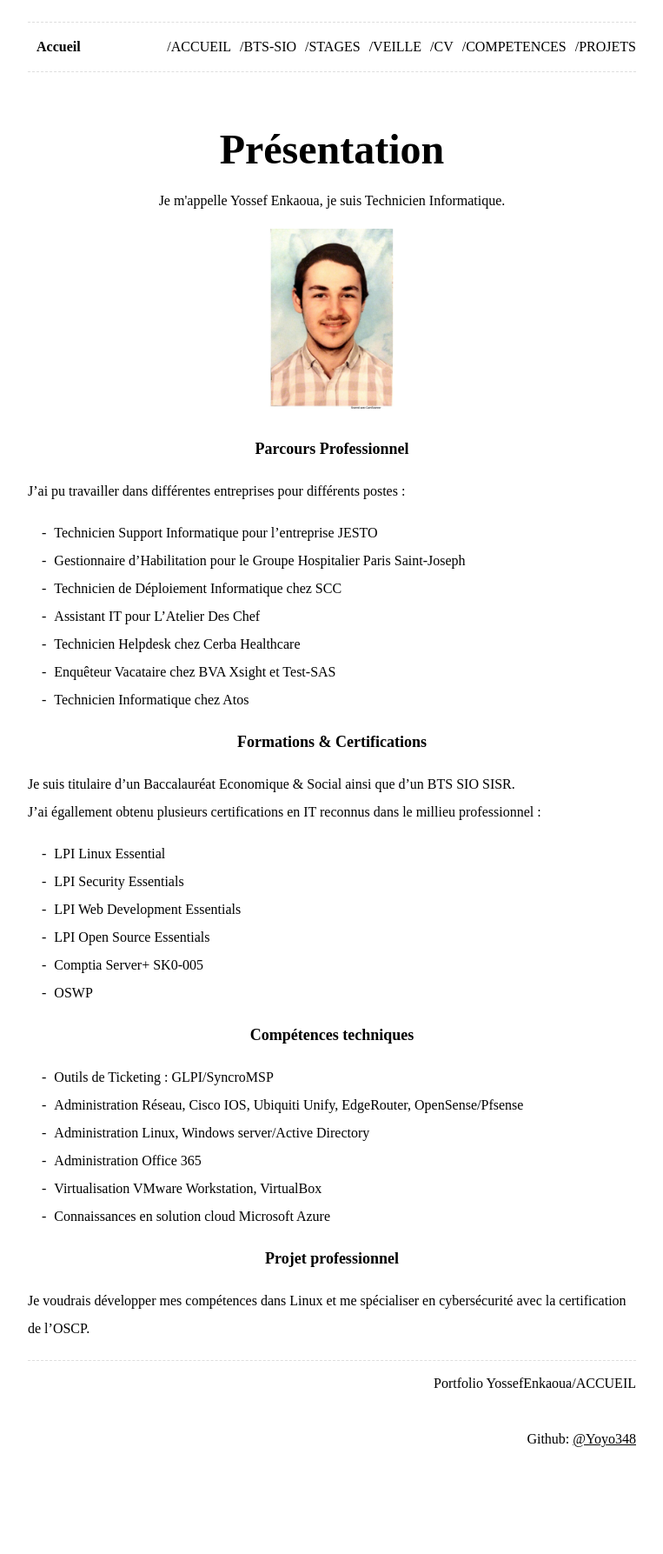
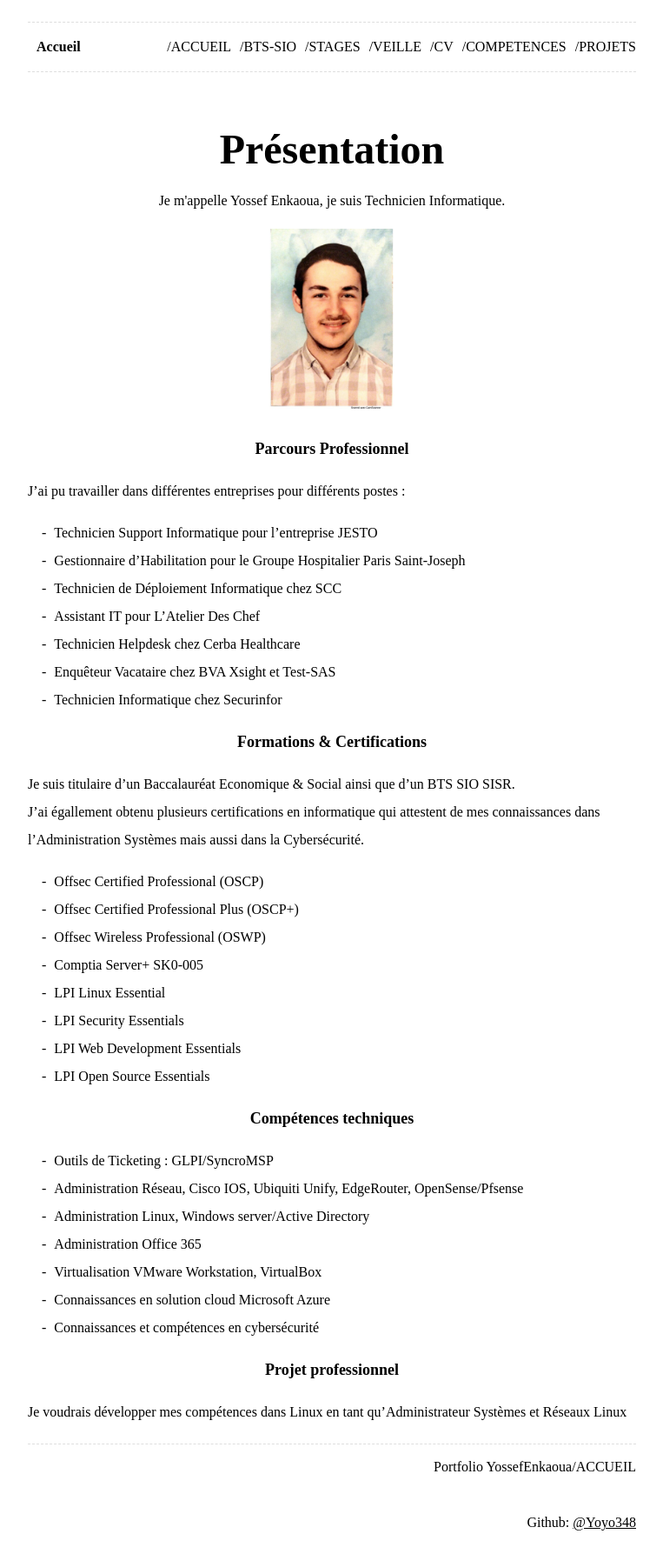
Before and after one commit to Yoyo348/ga_blog, a Jekyll site: the page built from index.md, in a window 1280 px wide. Shown: the whole page at 87% size, without its empty margins (258-1021 px from the left). Built offline with Jekyll 4.4.1, drawn with Linux system fonts in a browser that asks for light colours; before the commit the page ends 1691 px from its top, so only the background shows below that.

Commit message:
Update index.md

```diff
--- a/index.md
+++ b/index.md
@@ -22,18 +22,20 @@ J'ai pu travailler dans différentes entreprises pour différents postes :
 - Assistant IT pour L'Atelier Des Chef
 - Technicien Helpdesk chez Cerba Healthcare
 - Enquêteur Vacataire chez BVA Xsight et Test-SAS
-- Technicien Informatique chez Atos
+- Technicien Informatique chez Securinfor
 
 <strong><center><font size="4">Formations & Certifications</font></center></strong>
 
 Je suis titulaire d'un Baccalauréat Economique & Social ainsi que d'un BTS SIO SISR.
-J'ai égallement obtenu plusieurs certifications en IT reconnus dans le millieu professionnel :
+J'ai égallement obtenu plusieurs certifications en informatique qui attestent de mes connaissances dans l'Administration Systèmes mais aussi dans la Cybersécurité.
+- Offsec Certified Professional (OSCP)
+- Offsec Certified Professional Plus (OSCP+)
+- Offsec Wireless Professional (OSWP)
+- Comptia Server+ SK0-005
 - LPI Linux Essential
 - LPI Security Essentials
 - LPI Web Development Essentials
 - LPI Open Source Essentials
-- Comptia Server+ SK0-005
-- OSWP
 
 <strong><center><font size="4"> Compétences techniques </font></center></strong>
 
@@ -43,7 +45,8 @@ J'ai égallement obtenu plusieurs certifications en IT reconnus dans le millieu
 - Administration Office 365
 - Virtualisation VMware Workstation, VirtualBox
 - Connaissances en solution cloud Microsoft Azure
+- Connaissances et compétences en cybersécurité
 
 <strong><center><font size="4"> Projet professionnel </font></center></strong>
 
-Je voudrais développer mes compétences dans Linux et me spécialiser en cybersécurité avec la certification de l'OSCP.
+Je voudrais développer mes compétences dans Linux en tant qu'Administrateur Systèmes et Réseaux Linux
```
